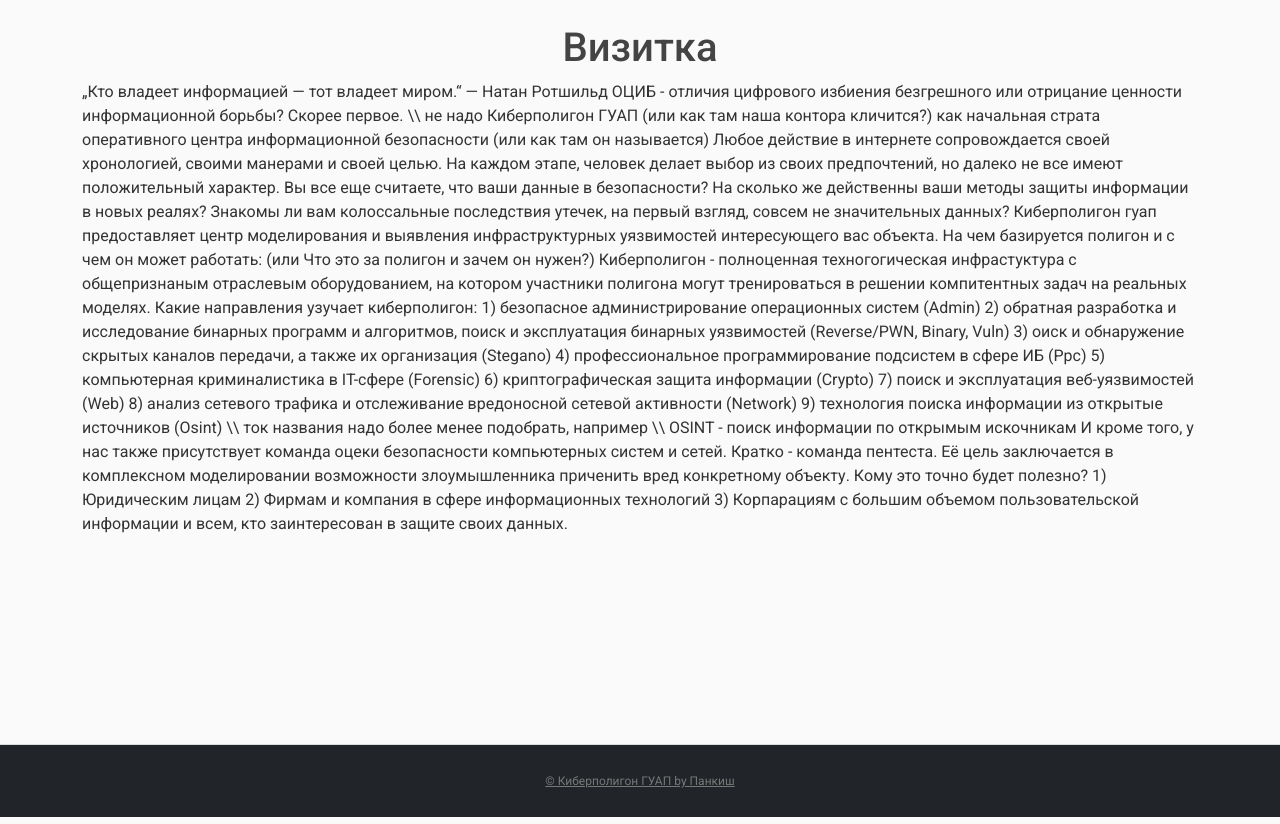
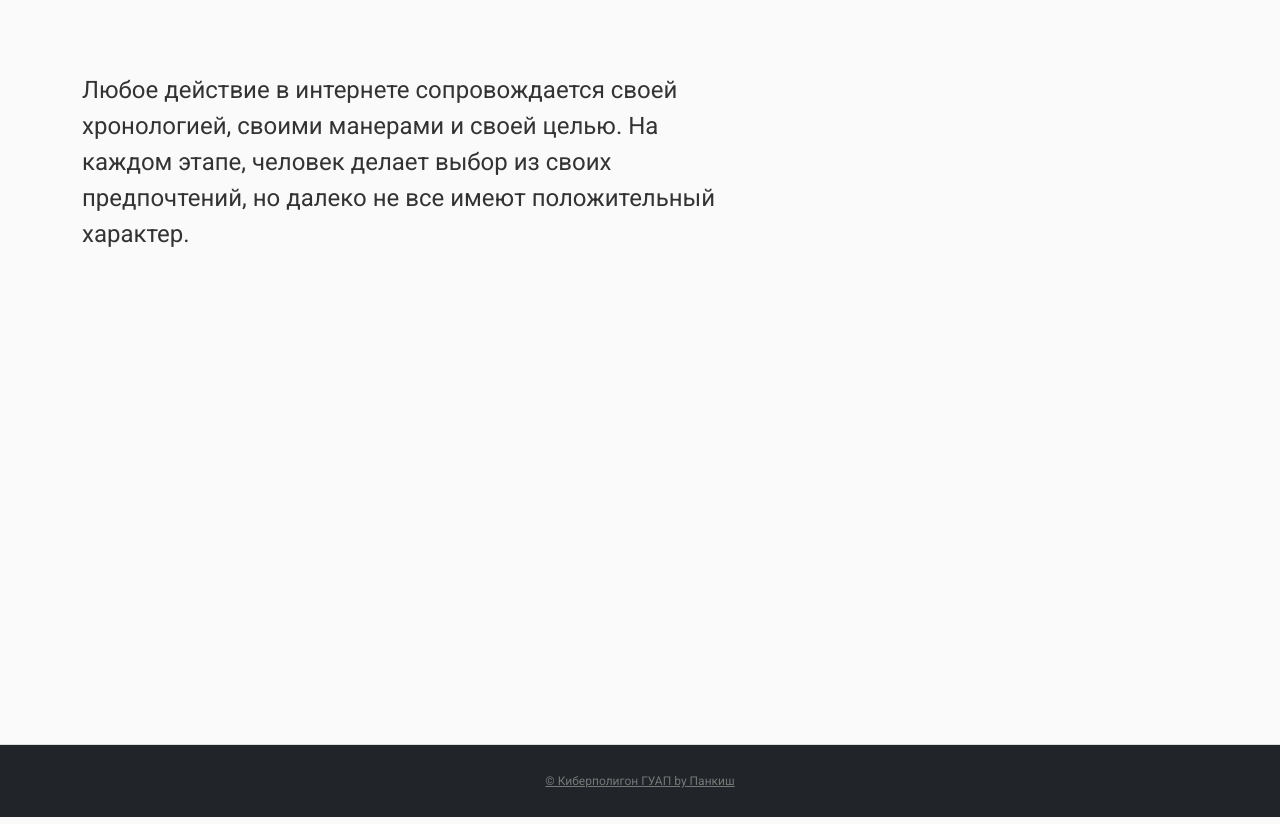
Before and after one commit to cocahonka/ctf_site, a Django app: page / in a window 1280 px wide. Shown: the part 56-880 px from the top of the page. Run offline with Django 4.2, Linux system fonts and the light colour scheme; some libraries are stand-ins or nearby versions.

Commit message:
opening new template

```diff
--- a/apps/cyberpolygon/static/cyberpolygon/css/style.css
+++ b/apps/cyberpolygon/static/cyberpolygon/css/style.css
@@ -125,3 +125,13 @@
         color: #777;
         text-decoration: none;
     }
+
+    .carousel-control-prev-icon,
+    .carousel-control-next-icon {
+        background-image: none;
+    }
+
+
+    .text-sm-start {
+        left: 100px;
+    }
--- a/apps/cyberpolygon/templates/cyberpolygon/opening.html
+++ b/apps/cyberpolygon/templates/cyberpolygon/opening.html
@@ -1,51 +1,44 @@
 {% extends "cyberpolygon/base.html" %}
 {% block content %}
-<h1 align="center">Визитка</h1>
-<div class="container">
-„Кто владеет информацией — тот владеет миром.“ — Натан Ротшильд
+<div class="carousel slide" id="carouselControls" data-ride="carousel">
+    <div class="carousel-inner">
+      <div class="carousel-item active">
+        <div class="container my-5 lg-10">
+          <div class="row">
+            <div class="col-lg-7 pt-5 pt-lg-0 order-lg-1 content">
+              <p class="fs-4">Любое действие в интернете сопровождается своей хронологией, своими манерами и своей целью. На каждом этапе, человек
+                 делает выбор из своих предпочтений, но далеко не все имеют положительный характер.</p>
+            </div>
+          </div>
+        </div>
+      </div>
+      <div class="carousel-item">
+        <div class="container my-5 lg-10">
+          <div class="row">
+            <div class="col-lg-7 pt-5 pt-lg-0 order-lg-1 content">
+              <p class="fs-4 fw-weight-bold">Какие направления узучает киберполигон:</p>
+              <ul>
+                <li class="fs-5">Безопасное администрирование операционных систем (Admin)</li>
+                <li class="fs-5">Обратная разработка и исследование бинарных программ и алгоритмов, поиск и эксплуатация бинарных уязвимостей (Reverse/PWN, Binary, Vuln)</li>
+                <li class="fs-5">Поиск и обнаружение скрытых каналов передачи, а также их организация (Stegano)</li>
+                <li class="fs-5">Профессиональное программирование подсистем в сфере ИБ (Ppc)</li>
+                <li class="fs-5">Компьютерная криминалистика в IT-сфере (Forensic)</li>
+                <li class="fs-5">Криптографическая защита информации (Crypto)</li>
+                <li class="fs-5">Поиск и эксплуатация веб-уязвимостей (Web)</li>
+                <li class="fs-5">Технология поиска информации из открытые источников (Osint)</li>
 
-ОЦИБ - отличия цифрового избиения безгрешного или отрицание ценности информационной борьбы?
 
-Скорее первое. \\ не надо
-
-Киберполигон ГУАП (или как там наша контора кличится?) как начальная страта оперативного центра информационной безопасности (или как там он называется)
-Любое действие в интернете сопровождается своей хронологией, своими манерами и своей целью. На каждом этапе, человек делает выбор из своих предпочтений, но далеко не все имеют положительный характер.
-
-Вы все еще считаете, что ваши данные в безопасности?
-
-На сколько же действенны ваши методы защиты информации в новых реалях?
-
-Знакомы ли вам колоссальные последствия утечек, на первый взгляд, совсем не значительных данных?
-
-Киберполигон гуап  предоставляет центр моделирования и выявления инфраструктурных уязвимостей интересующего вас объекта.
-
-На чем базируется полигон и с чем он может работать:
-(или Что это за полигон и зачем он нужен?)
-Киберполигон - полноценная техногогическая инфрастуктура с общепризнаным отраслевым оборудованием, на котором участники полигона могут тренироваться в решении компитентных задач на реальных моделях.
-
-Какие направления узучает киберполигон:
-
-1) безопасное администрирование операционных систем (Admin)
-2) обратная разработка и исследование бинарных программ и алгоритмов, поиск и эксплуатация бинарных уязвимостей (Reverse/PWN, Binary, Vuln)
-3) оиск и обнаружение скрытых каналов передачи, а также их организация (Stegano)
-4) профессиональное программирование подсистем в сфере ИБ (Ppc)
-5) компьютерная криминалистика в IT-сфере (Forensic)
-6) криптографическая защита информации (Crypto)
-7) поиск и эксплуатация веб-уязвимостей (Web)
-8) анализ сетевого трафика и отслеживание вредоносной сетевой активности (Network)
-9) технология поиска информации из открытые источников (Osint)
-
-\\ ток названия надо более менее подобрать, например
-\\ OSINT - поиск информации по открымым искочникам
-
-И кроме того, у нас также присутствует команда оцеки безопасности компьютерных систем и сетей. Кратко - команда пентеста. Её цель заключается в комплексном моделировании возможности злоумышленника приченить вред конкретному объекту.
-
-Кому это точно будет полезно?
-
-1) Юридическим лицам
-2) Фирмам и компания в сфере информационных технологий
-3) Корпарациям с большим объемом пользовательской информации
-
-и всем, кто заинтересован в защите своих данных.
-</div>
+              </ul>
+            </div>
+          </div>
+        </div>
+      </div>
+    </div>
+    <a href="#carouselControls" class="carousel-control-prev" role="button" data-slide="prev">
+      <span class="carousel-control-prev-icon"></span>
+    </a>
+    <a href="#carouselControls" class="carousel-control-next" role="button" data-slide="next">
+      <span class="carousel-control-next-icon"></span>
+    </a>
+  </div>
 {% endblock content %}
```
